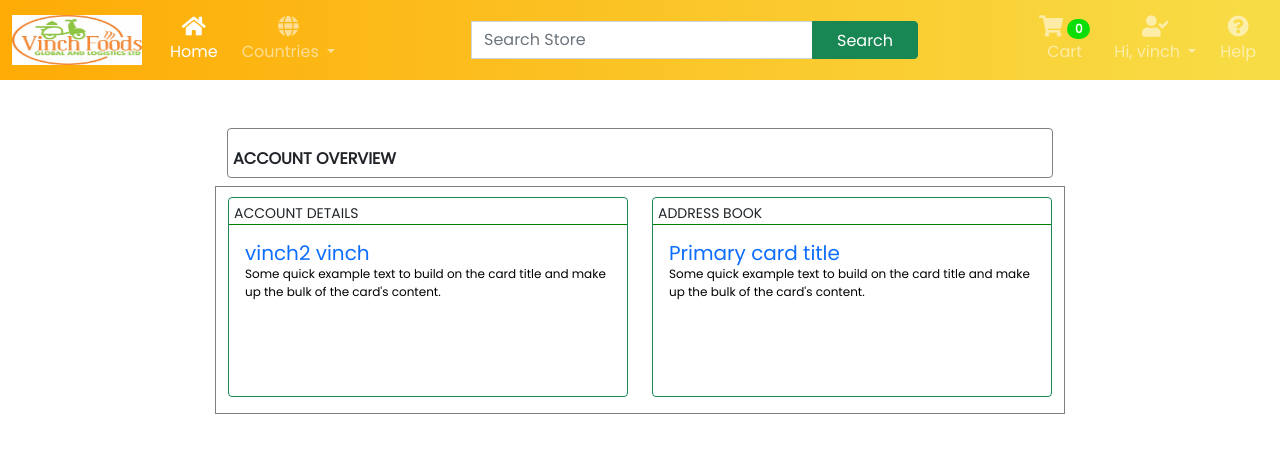
After one commit to solomonbestz/vinch, a Django app: page /account/ in a window 1280 px wide. The commit adds this page. Shown: the top 461 px of the page. Run offline with Django 4.2, Linux system fonts and the light colour scheme; a user stored in the database is signed in; data comes from the database, SQL or seed files in the repository; both versions use the stored data as it was after the commit.

Commit message:
account updates

```diff
--- a/account/admin.py
+++ b/account/admin.py
@@ -45,3 +45,5 @@ class UserAdminConfig(UserAdmin):
 
 
 admin.site.register(NewUser, UserAdminConfig)
+
+admin.site.register(Phone)
--- a/account/models.py
+++ b/account/models.py
@@ -18,6 +18,7 @@ class CustomAccountManager(BaseUserManager):
         other_fields.get("last_name")
         other_fields.get("middle_name")
         other_fields.get("gender")
+        other_fields.get("phone_number")
         other_fields.setdefault("is_superuser", False)
 
         return self._create_user(email, password, **other_fields)
@@ -63,6 +64,7 @@ class NewUser(AbstractBaseUser, PermissionsMixin):
     last_name = models.CharField(max_length=150)
     middle_name = models.CharField(max_length=150)
     gender = models.CharField(max_length=10, choices=STATUS, null=True)
+    phone_number = models.CharField(max_length=17, blank=True, null=True)
     joined_date = models.DateTimeField(default=timezone.now)
     is_staff = models.BooleanField(default = False)
     is_active = models.BooleanField(default=False)
@@ -84,4 +86,4 @@ class Phone(models.Model):
     phone_number = models.CharField(validators=[phone_regex], max_length=17, blank=True)
 
     def __str__(self):
-        return self.user
+        return str(self.user)
--- a/account/urls.py
+++ b/account/urls.py
@@ -4,6 +4,7 @@ from . import views
 urlpatterns = [
     path('authentication/', views.authentication, name='authentication'),
     path("signout/", views.signout, name="signout"),
+    path("account/", views.my_account, name="my_account"),
 
     # Verification 404
     path('verification_404/', views.verification_404, name="verify_404"),
--- a/account/views.py
+++ b/account/views.py
@@ -14,29 +14,31 @@ auth = BackEndSetting()
 def authentication(request):
     if request.method == "POST":
         if request.POST.get('submit') == 'Register':
-            try:
-                first_name = request.POST.get("f-name")
-                last_name = request.POST.get("l-name")
-                middle_name = request.POST.get("m-name")
-                email = request.POST.get("email")
-                gender = request.POST.get("gender")
-                password1 = request.POST.get("f-password")
-                password2 = request.POST.get("s-password")
+            # try:
+            first_name = request.POST.get("f-name")
+            last_name = request.POST.get("l-name")
+            middle_name = request.POST.get("m-name")
+            email = request.POST.get("email")
+            gender = request.POST.get("gender")
+            phone = request.POST.get("phone")
+            password1 = request.POST.get("f-password")
+            password2 = request.POST.get("s-password")
 
-                check_email(request, email)
+            check_email(request, email)
 
-                if password1 == password2:
-                    pass
-                else:
-                    return redirect("authentication")
+            if password1 == password2:
+                pass
+            else:
+                return redirect("authentication")
 
-                user = NewUser.objects.create_user(email, password1, first_name=first_name, last_name=last_name, middle_name=middle_name, gender=gender)
-                user.is_active = False
-                user.save()
-                messages.success(request, "You have successfully registered")
-                return redirect('authentication')
-            except:
-                return redirect('authentication')
+            user = NewUser.objects.create_user(email, password1, first_name=first_name, last_name=last_name, middle_name=middle_name, gender=gender, phone_number=phone)
+            user.is_active = False
+            user.save()
+
+            messages.success(request, "You have successfully registered")
+            return redirect('authentication')
+            # except:
+            #     return redirect('authentication')
 
         elif request.POST.get('submit') == 'Sign in':
             email = request.POST.get("email")
@@ -67,6 +69,10 @@ def signout(request):
 def verification_404(request):
     return render(request, "account/verify_404.html")
 
+def my_account(request):
+    account = NewUser.objects.get(id = request.user.id)
+    return render(request, "account/my_account.html",{"account": account})
+
 def check_email(request, email):
     if NewUser.objects.filter(email=email):
         messages.error(request, "Email already registered! Please try some otehr Email")
--- a/store/signals.py
+++ b/store/signals.py
@@ -1,18 +1,18 @@
 from django.db.models.signals import post_save
 from django.dispatch import receiver
 
-from account.models import NewUser
+from account.models import NewUser, Phone
 from .models import Customer
 
 @receiver(post_save, sender=NewUser)
 def create_customer(sender, instance, created, **kwargs):
     if created:
         Customer.objects.create(user=instance, name=instance.middle_name, email=instance.email)
-        print("Customer Created")
+        Phone.objects.create(user=instance, phone_number=instance.phone_number)
 
 
 @receiver(post_save, sender=NewUser)
 def update_customer(sender, instance, created, **kwargs):
     if created == False:
         instance.customer.save()
-        print('Customer Updated')
+        instance.phone.save()
--- /dev/null
+++ b/templates/account/my_account.html
@@ -0,0 +1,37 @@
+{% extends 'main.html' %}
+{% load static %}
+{% block title %}Account{% endblock title %}
+
+{% block content %}
+
+<div class="d-flex justify-content-center w-100 h-100">
+    <div class="w-20 text-center">
+
+    </div>
+    <div class="w-70 my-5">
+        <h3 class="" style="font-size: 16px; border: 1px solid gray; border-radius: 4px 4px; height: 50px; padding-top: 20px; padding-left:5px"><b>ACCOUNT OVERVIEW</b></h3>
+        <div class="row" style=" border: 1px solid gray; padding-top: 10px">
+            <div class="col-md-6">
+                <div class="card border-success mb-3" style="max-width: 25rem; height: 200px">
+                    <div style="font-size: 14px; padding-left:5px; padding-top: 5px; border-bottom: 1px solid green;">ACCOUNT DETAILS </div>
+                    <div class="card-body text-primary">
+                        <h5 class="card-title">{{account.first_name}} {{account.last_name}}</h5>
+                        <p class="card-text" style="font-size: 12px; color: black;">Some quick example text to build on the card title and make up the bulk of the card's content.</p>
+                    </div>
+                </div>
+            </div>
+            <div class="col-md-6">
+                <div class="card border-success mb-3" style="max-width: 25rem; height: 200px">
+                    <div style="font-size: 14px; padding-left:5px; padding-top: 5px; border-bottom: 1px solid green;">ADDRESS BOOK</div>
+                    <div class="card-body text-primary">
+                        <h5 class="card-title">Primary card title</h5>
+                        <p class="card-text" style="font-size: 12px; color: black;">Some quick example text to build on the card title and make up the bulk of the card's content.</p>
+                    </div>
+                </div>
+            </div>
+        </div>
+    </div>
+</div>
+
+
+{% endblock content%}
--- a/templates/main.html
+++ b/templates/main.html
@@ -82,7 +82,7 @@
     <div class="modal-dialog modal-dialog-centered">
         <div class="modal-content">
             <div class="modal-header text-center">
-                <h5 class="modal-title w-100" id="myMessageLabel" style="font-family: 'Trocchi'; font-size:15px; color:green; font-weight: bolder;">MESSAGE FROM BESTZ</h5>
+                <h5 class="modal-title w-100" id="myMessageLabel" style="font-family: 'Trocchi'; font-size:15px; color:green; font-weight: bolder;">VINCH MESSAGE</h5>
                 <button type="button" class="btn-close shadow-none" data-bs-dismiss="modal" aria-label="Close"></button>
             </div>
             {% if messages %}
@@ -197,7 +197,7 @@
                  Hi, {{last_name}}
               </a>
               <ul class="dropdown-menu" aria-labelledby="navbarDropdown">
-                <li><a class="dropdown-item" href="#"> <i id='icon' class="fa fa-user fa-lg mb-1" style="padding-right: 10px;  color: green" ></i>My Account</a></li>
+                <li><a class="dropdown-item" href="{% url 'my_account' %}"> <i id='icon' class="fa fa-user fa-lg mb-1" style="padding-right: 10px;  color: green" ></i>My Account</a></li>
               <li><a class="dropdown-item" href="#"> <i id='icon' class="fa fa-box fa-lg mb-1" style="padding-right: 10px;  color: green"></i>My Orders</a></li>
                 <li><hr class="dropdown-divider"></li>
                 <li><a class="dropdown-item" id="clear-cart" href="{% url 'signout' %}"><i id='icon' class="fas fa-sign-out-alt fa-lg mb-1" style="padding-right: 10px;  color: green"></i>Logout</a></li>
@@ -214,7 +214,7 @@
             <ul class="dropdown-menu" aria-labelledby="navbarDropdown">
               <li><a class="dropdown-item" href="{% url 'authentication' %}"><i id='icon' class="fa fa-sign-in-alt fa-lg mb-1" style="padding-right: 10px;  color: green"></i>Login</a></li>
               <li><hr class="dropdown-divider"></li>
-              <li><a class="dropdown-item" href="#"> <i id='icon' class="fa fa-user fa-lg mb-1" style="padding-right: 10px; color: green" ></i>My Account</a></li>
+              <li><a class="dropdown-item" href="{% url 'my_account' %}"> <i id='icon' class="fa fa-user fa-lg mb-1" style="padding-right: 10px; color: green" ></i>My Account</a></li>
               <li><a class="dropdown-item" href="#"> <i id='icon' class="fa fa-box fa-lg mb-1" style="padding-right: 10px;  color: green"></i>My Orders</a></li>
             </ul>
           </li>
```
Also changed, not shown: templates/account/authentication.html (+7 -1 lines), account/migrations/0002_newuser_phone_number.py (added), db.sqlite3.
